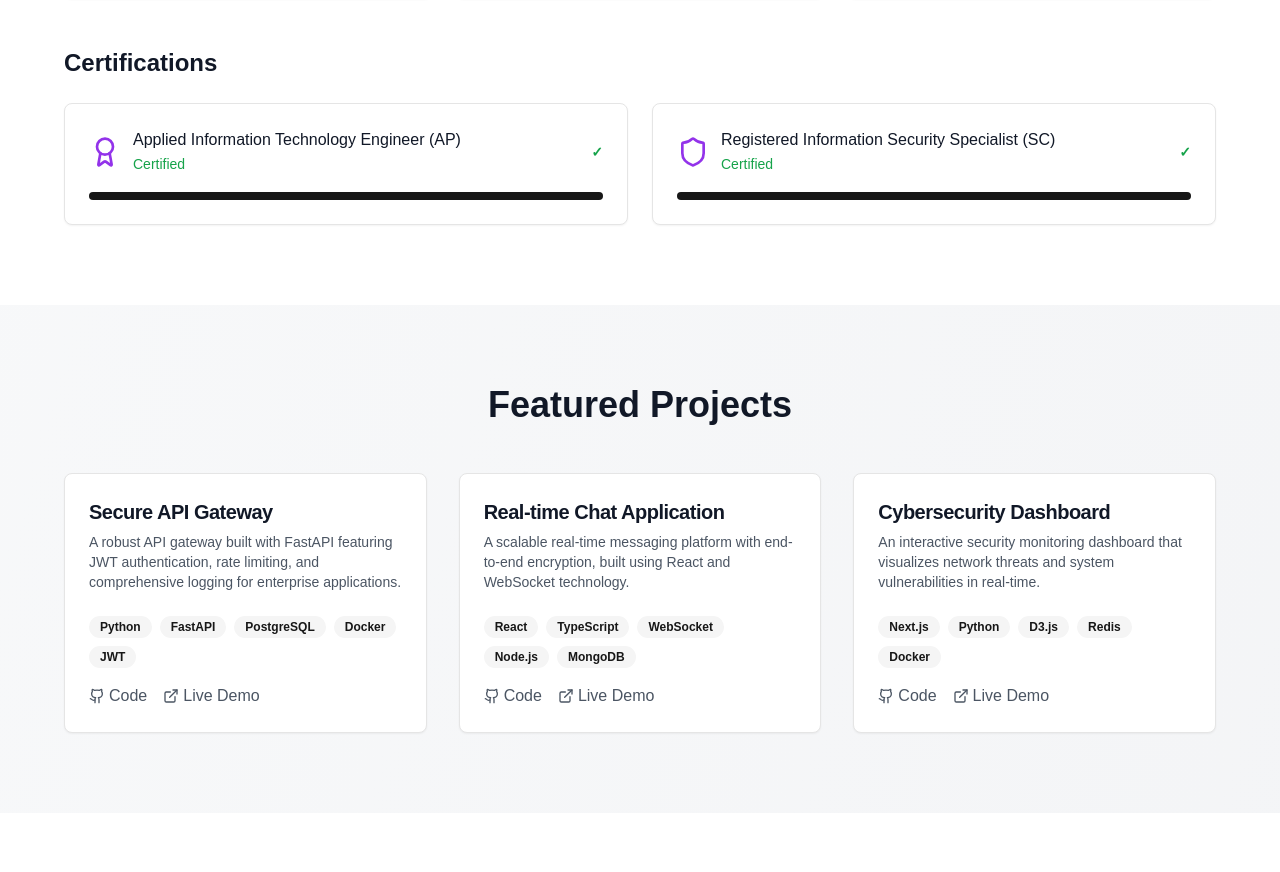
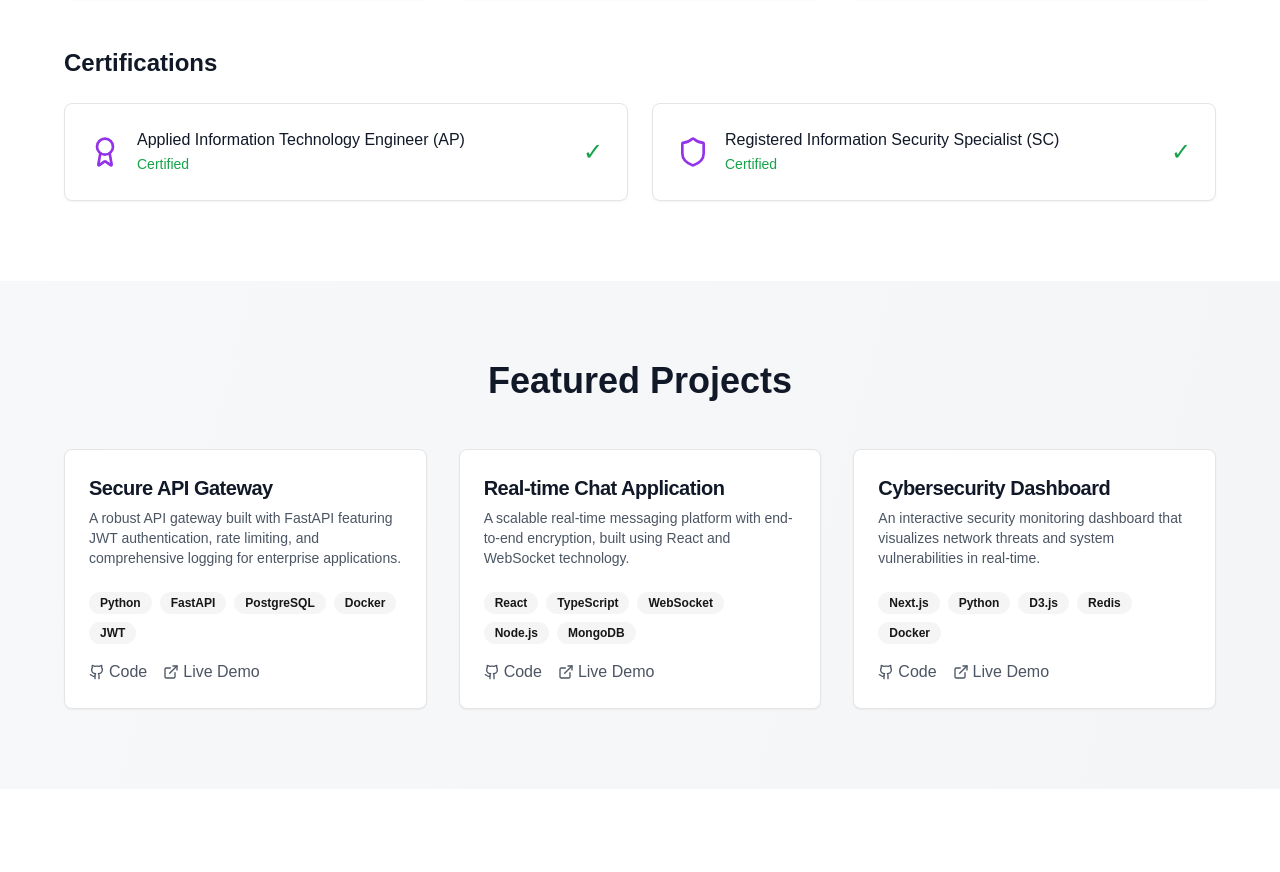
Before and after one commit to kuwaharu-git/v0-portfolio, a Next.js app: page / in a window 1280 px wide. Shown: the part 2682-3554 px from the top of the page. Built offline with nearby package versions, Linux system fonts and the light colour scheme.

Commit message:
feat: remove proficiency display from Certifications
Update `Certification` interface and simplify display to "Certified" text and checkmark.

#VERCEL_SKIP

Co-authored-by: kuwaharu <141981256+kuwaharu-git@users.noreply.github.com>

```diff
--- a/app/page.tsx
+++ b/app/page.tsx
@@ -375,19 +375,16 @@ export default function Portfolio() {
                 <div className="grid grid-cols-1 md:grid-cols-2 gap-6">
                   {skillsData.certifications.map((cert, index) => (
                     <Card key={index} className="hover:shadow-lg transition-shadow">
-                      <CardContent className="p-6">
-                        <div className="flex items-center mb-4">
+                      <CardContent className="p-6 flex items-center">
                         <IconComponent
                           iconName={cert.icon}
-                            className="w-8 h-8 mr-3 text-purple-600 dark:text-purple-400"
+                          className="w-8 h-8 mr-4 text-purple-600 dark:text-purple-400"
                         />
                         <div className="flex-1">
                           <h4 className="font-medium text-gray-900 dark:text-white">{cert.name}</h4>
                           <span className="text-sm font-medium text-green-600 dark:text-green-400">Certified</span>
                         </div>
-                          <span className="text-sm font-bold text-green-600 dark:text-green-400">✓</span>
-                        </div>
-                        <Progress value={100} className="h-2" />
+                        <span className="text-2xl text-green-600 dark:text-green-400">✓</span>
                       </CardContent>
                     </Card>
                   ))}
--- a/data/skills.json
+++ b/data/skills.json
@@ -22,7 +22,7 @@
     { "name": "Linux", "icon": "Code", "level": 85 }
   ],
   "certifications": [
-    { "name": "Applied Information Technology Engineer (AP)", "icon": "Award", "level": 100 },
-    { "name": "Registered Information Security Specialist (SC)", "icon": "Shield", "level": 100 }
+    { "name": "Applied Information Technology Engineer (AP)", "icon": "Award" },
+    { "name": "Registered Information Security Specialist (SC)", "icon": "Shield" }
   ]
 }
```
Also changed, not shown: app/api/data/route.ts (+6 -1 lines), lib/data.ts (+6 -1 lines). Lines whose indentation alone changed are shown as unchanged.
